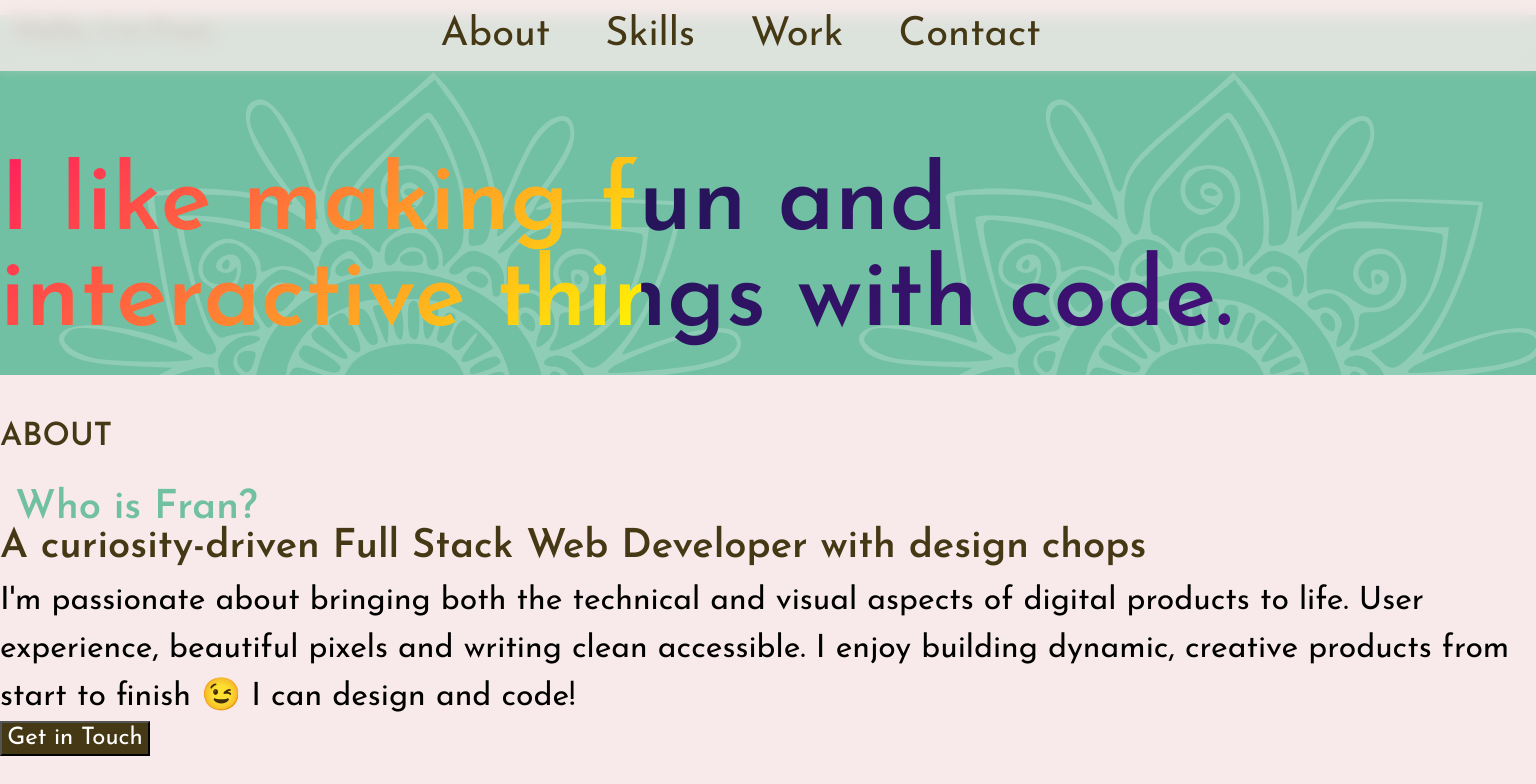
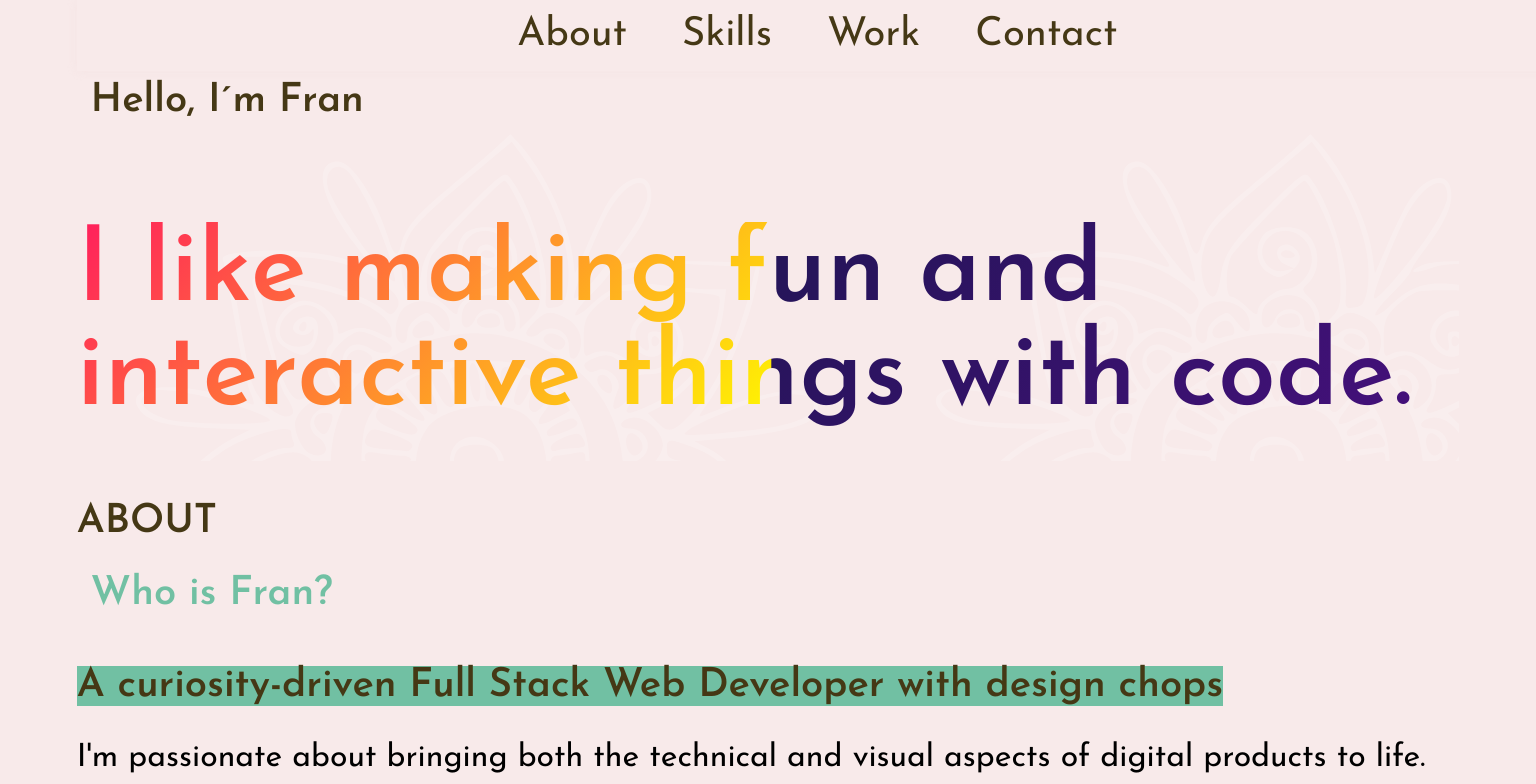
Before and after one commit to FranAlamo/My-web-page, a React (Vite) app: page /about in a window 1536 px wide. Shown: the top 784 px of the page. Built offline with nearby package versions, Linux system fonts and the light colour scheme.

Commit message:
change header

```diff
--- a/pages/Contact.jsx
+++ b/pages/Contact.jsx
@@ -24,7 +24,7 @@ function Contact() {
         <MessageForm />
       </div>
 
-      <p className="links-texto">Find me on these online spaces too!</p>
+      <p className="links-texto">Find me on these online spaces</p>
       <section className="contact-links">
         <a
           href="https://github.com/franalamo"
--- a/pages/styles/Contact.css
+++ b/pages/styles/Contact.css
@@ -44,9 +44,8 @@ p {
 .icon-logo {
   display: flex;
   justify-content: center;
-  margin-top: -10%;
-  margin-bottom: 10%;
-  width: 60%;
+  margin-bottom: 5%;
+  width: 40%;
   animation: moveIcon 3s infinite ease-in-out;
   transition: transform 0.3s ease;
 }
@@ -144,8 +143,8 @@ p {
 
   @media (min-width: 1500px) {
     .links-texto {
-      font-size: 200%;
-      margin-top: 13%;
+      font-size: 180%;
+      margin-top: 10%;
     }
 
     .custom-footer {
@@ -156,17 +155,13 @@ p {
     }
     .title-contact-work {
       font-size: 250%;
-      margin: 3%;
     }
     .icon-logo {
       width: 15%;
     }
-    .title-contact {
-      margin: 1%;
-    }
 
-    .title-contact-work {
-      margin: 1%;
+    .Contact {
+      margin: 5%;
     }
   }
 }
--- a/pages/styles/Home.css
+++ b/pages/styles/Home.css
@@ -27,7 +27,6 @@ body {
   justify-content: left;
 }
 .second-title {
-  margin-top: 5%;
   background-image: linear-gradient(
     -225deg,
     #231557 0%,
@@ -71,6 +70,7 @@ body {
   color: #453815;
   line-height: 110%;
   font-size: 150%;
+  background-color: #71c0a3;
 }
 .span-title-two {
   color: #000000;
@@ -80,6 +80,9 @@ body {
 @media only screen and (min-width: 768px) {
   .hide-on-desktop {
     display: none;
+  }
+  .title-section {
+    height: 48vh;
   }
   .first-title {
     font-size: 180%;
@@ -107,28 +110,42 @@ body {
       display: none;
     }
 
+    .Home {
+      margin: 5%;
+    }
+
     .first-title {
-      font-size: 180%;
+      font-size: 2.5rem;
     }
+
     .second-title {
-      font-size: 600%;
-      margin-top: 8%;
+      font-size: 6.5rem;
     }
+
     .about {
       font-weight: bolder;
-      font-size: 200%;
+      font-size: 2.5rem;
     }
+
     .who-is {
-      font-size: 250%;
+      font-size: 2.5rem;
+      margin-bottom: 2%;
     }
+
     .span-title-one {
-      line-height: 150%;
-      font-size: 250%;
+      line-height: 200%;
+      font-size: 2.5rem;
+      background-color: #71c0a3;
     }
+
     .span-title-two {
       color: #000000;
-      line-height: 150%;
-      font-size: 200%;
+      line-height: 200%;
+      font-size: 2rem;
+    }
+    .title-section {
+      background-color: #f8eaea;
+      height: 48vh;
     }
   }
 }
--- a/pages/styles/Skills.css
+++ b/pages/styles/Skills.css
@@ -132,10 +132,10 @@
       font-size: 220%;
     }
     .logo-name {
-      font-size: 120%;
+      font-size: 150%;
     }
     .icon-logos {
-      width: 15%;
+      width: 18%;
     }
     .logo-group {
       margin: 2%;
@@ -147,5 +147,8 @@
     .skills-two {
       font-size: 220%;
     }
+    .Skills {
+      margin: 5%;
+    }
   }
 }
--- a/pages/styles/Work.css
+++ b/pages/styles/Work.css
@@ -96,4 +96,7 @@
     margin-top: -2%;
     margin-bottom: 2%;
   }
+  .Work {
+    margin: 5%;
+  }
 }
```
